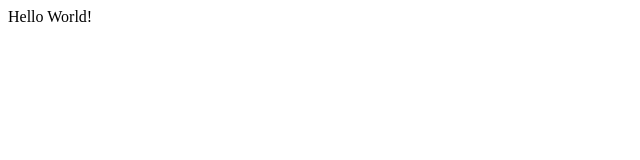
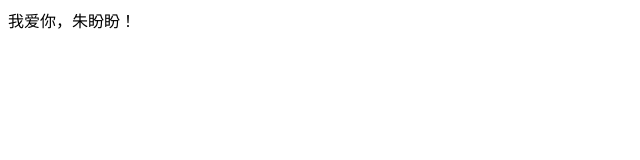
Before and after one commit to fuchaoqiangzhu/fuchaoqiangzhu.github.io, a plain HTML site: page diyige.html in a window 1280 px wide. Shown: the whole page, without its empty margins (0-640 px from the left). Drawn offline with Linux system fonts and the light colour scheme.

Commit message:
Update diyige.html

```diff
--- a/diyige.html
+++ b/diyige.html
@@ -3,6 +3,6 @@
 		<title>第一个网页</title>
 	</head>
 	<body>
-		Hello World!
+		我爱你，朱盼盼！
 	</body>
 </html>
```
